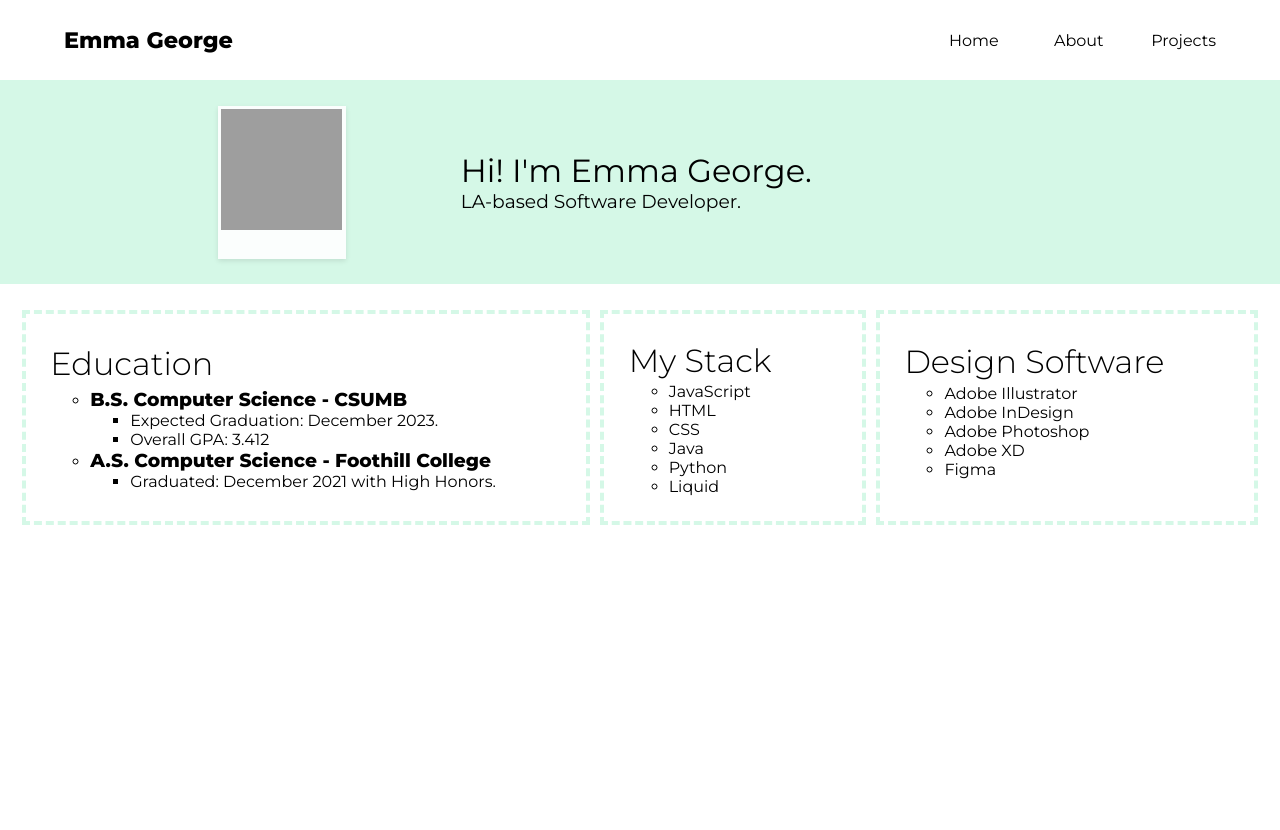
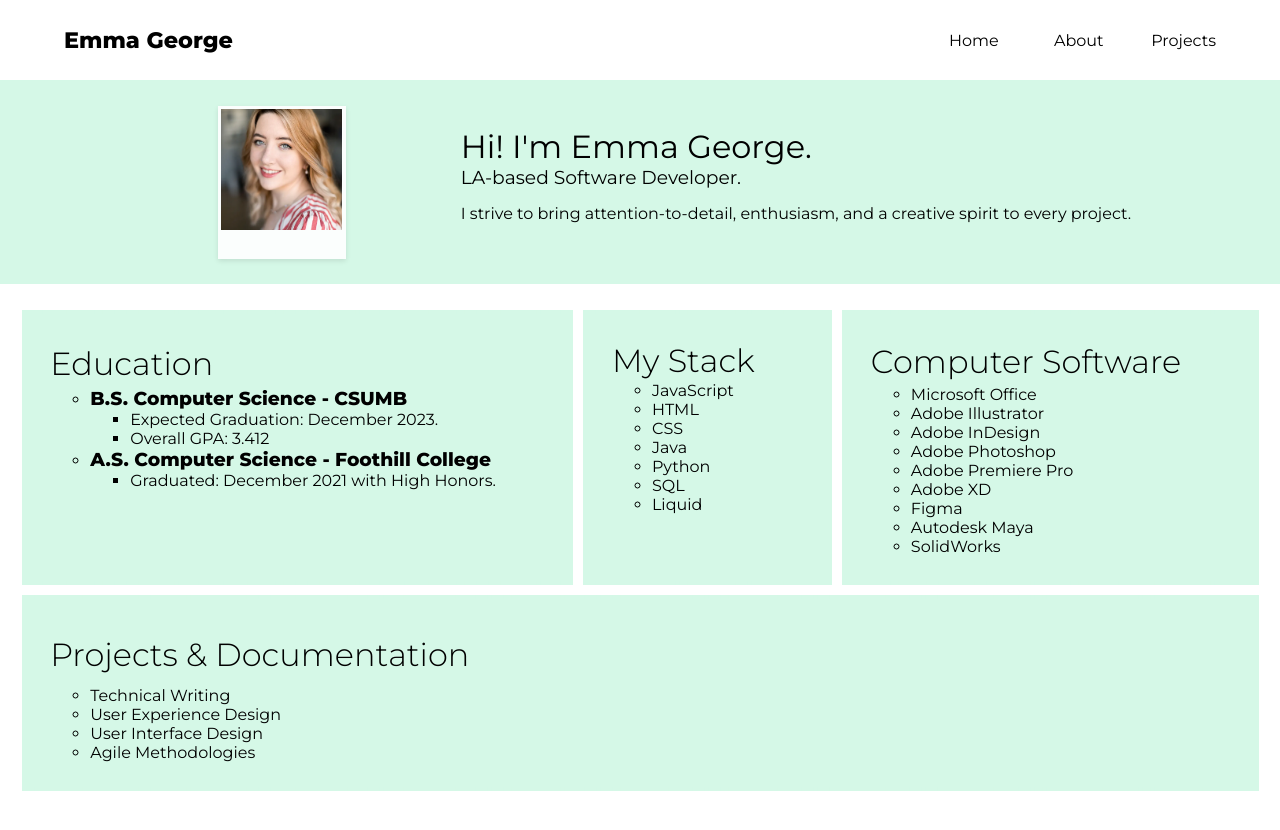
Before and after one commit to emmariegeo/emmariegeo.github.io, a Jekyll site: the page built from about.markdown, in a window 1280 px wide. Shown: the top 830 px of the page. Built offline with Jekyll 4.4.1, drawn with Linux system fonts in a browser that asks for light colours; grey boxes are pictures that could not be loaded.

Commit message:
Update about markdown and styles

```diff
--- a/_layouts/about.html
+++ b/_layouts/about.html
@@ -8,6 +8,7 @@
     <div class ="info">
     <h1>Hi! I'm Emma George.</h1>
     <h3>LA-based Software Developer.</h3>
+    <p>I strive to bring attention-to-detail, enthusiasm, and a creative spirit to every project.</p>
     </div>
 </section>
 <section class = "about skills">
--- a/about.markdown
+++ b/about.markdown
@@ -2,7 +2,7 @@
 layout: about
 title: About
 permalink: /about/
-profilepic: "assets/images/emmapicture.png"
+profilepic: "assets/images/emmapicture.webp"
 ---
 
 - ## Education ##
@@ -23,12 +23,24 @@
     - CSS
     - Java
     - Python
+    - SQL
     - Liquid
 
-- ## Design Software ##
+- ## Computer Software ##
 
+    - Microsoft Office
     - Adobe Illustrator
     - Adobe InDesign
     - Adobe Photoshop
+    - Adobe Premiere Pro
     - Adobe XD
     - Figma
+    - Autodesk Maya
+    - SolidWorks
+
+- ## Projects & Documentation ##
+
+    - Technical Writing
+    - User Experience Design
+    - User Interface Design
+    - Agile Methodologies
--- a/assets/css/styles.css
+++ b/assets/css/styles.css
@@ -186,7 +186,7 @@
 }
 
 section.about .info p {
-  padding: 2%;
+  padding: 2% 0%;
 }
 
 section.about.skills {
@@ -213,10 +213,11 @@
 
 section.about.skills>ul>li {
   display: flex;
+  align-content: center;
   flex-grow: 1;
   list-style: none;
   flex-direction: column;
-  background-color: #ffffffe6;
+  background-color: rgba(213, 248, 231);
   border-color: rgba(213, 248, 231);
   border-width: 4px;
   padding: 2%;
@@ -449,6 +450,9 @@
   section.about .info {
     align-items: center;
   }
+  section.about .info p {
+    text-align: center;
+  }
 
   section.about .card {
     padding: 1% 1% 4% 1%;
@@ -514,9 +518,6 @@
     margin-top: 0px;
   }
 
-  section.about.skills ul {
-    padding-inline-start: 20px;
-  }
 
   section.about.skills li {
     font-size: 1em;
```
